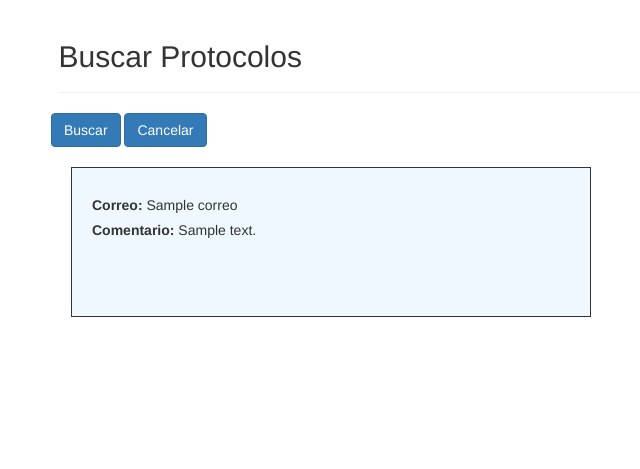
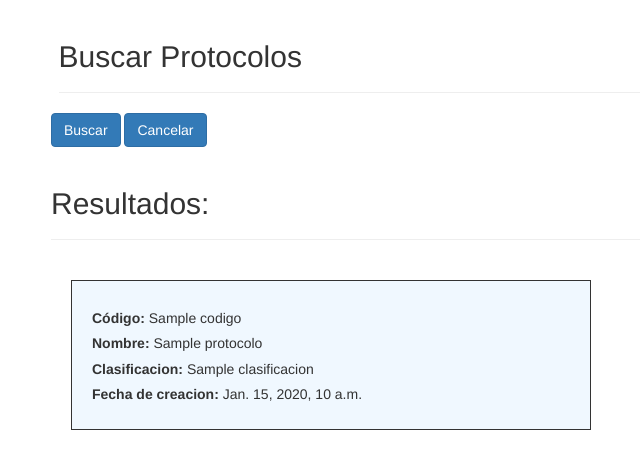
Before and after one commit to UAMISO4101/emmalabs, a Django app: template protocolo/templates/buscarProtocolos.html in a window 1280 px wide. Shown: the top 469 px of the page, without its empty margins (269-909 px from the left). Run offline with Django 3.2, Linux system fonts and the light colour scheme; the template is opened without the code that fills it: most values are stand-ins (such as "Sample title", 1, 10 or a date in 2020); some libraries are stand-ins or nearby versions.

Commit message:
First version of the protocolo search form, results added, pending filter logic

```diff
--- a/protocolo/forms.py
+++ b/protocolo/forms.py
@@ -3,7 +3,7 @@ from functools import partial
 
 from django import forms
 
-from models import Protocolo, ClasificacionProtocolo
+from .models import Protocolo, ClasificacionProtocolo
 
 
 class MyModelChoiceField(forms.ModelChoiceField):
--- a/protocolo/models.py
+++ b/protocolo/models.py
@@ -16,5 +16,5 @@ class Protocolo(models.Model):
     version = models.FloatField(default=1.0)
     insumos = models.ManyToManyField(Insumo, related_name="insumos")
     fecha_creacion = models.DateField(default=datetime.now, blank=True, null=False)
-    codigo = models.CharField(max_length=10, default="PRO-000", blank=True, null=False)
+    codigo = models.CharField(max_length=10, blank=True, null=False)
     clasificacion = models.ForeignKey(ClasificacionProtocolo, related_name="clasificacion")
--- a/protocolo/templates/buscarProtocolos.html
+++ b/protocolo/templates/buscarProtocolos.html
@@ -39,11 +39,17 @@
                         <a href="{% url 'buscarProtocolo' %}" class="btn btn-primary">Cancelar</a>
                     {% endbuttons %}
 
-                    {% for comentario in lista_comentarios %}
+                    <div class="page-header">
+                        <h2>Resultados:</h2>
+                    </div>
+
+                    {% for protocolo in lista_protocolos %}
                         <div style="float: left; padding:20px; width:550px; height:170px;">
                             <div style="float: left; padding:20px; width:520px; height:150px; border-style: solid; border-width: 1px; background-color: aliceblue">
-                                <h5><b>Correo:</b> {{ comentario.correo }}</h5>
-                                <h5><b>Comentario:</b> {{ comentario.texto }}</h5>
+                                <h5><b>Código:</b> {{ protocolo.codigo }}</h5>
+                                <h5><b>Nombre:</b> {{ protocolo.nombre }}</h5>
+                                <h5><b>Clasificacion:</b> {{ protocolo.clasificacion.nombre_clasificacion }}</h5>
+                                <h5><b>Fecha de creacion:</b> {{ protocolo.fecha_creacion }}</h5>
                             </div>
                         </div>
                     {% endfor %}
--- a/protocolo/views.py
+++ b/protocolo/views.py
@@ -2,11 +2,13 @@
 from django.shortcuts import render
 
 from .forms import ProtocoloForm
+from .models import Protocolo
 
 
 def buscar_protocolo_vista(request):
     # Inicializa el formulario
     protocolo_form = ProtocoloForm()
+    lista_protocolos = Protocolo.objects.all()
     if request.method == 'POST':
         # Envia el formulario con los datos diligenciados por el usuario
         protocolo_form = ProtocoloForm(data=request.POST)
@@ -17,6 +19,7 @@ def buscar_protocolo_vista(request):
 
     context = {
         'formProtocolo': protocolo_form,
+        'lista_protocolos': lista_protocolos
     }
 
     return render(request, 'buscarProtocolos.html', context)
```
Also changed, not shown: protocolo/migrations/0019_auto_20170326_2319.py (added).
